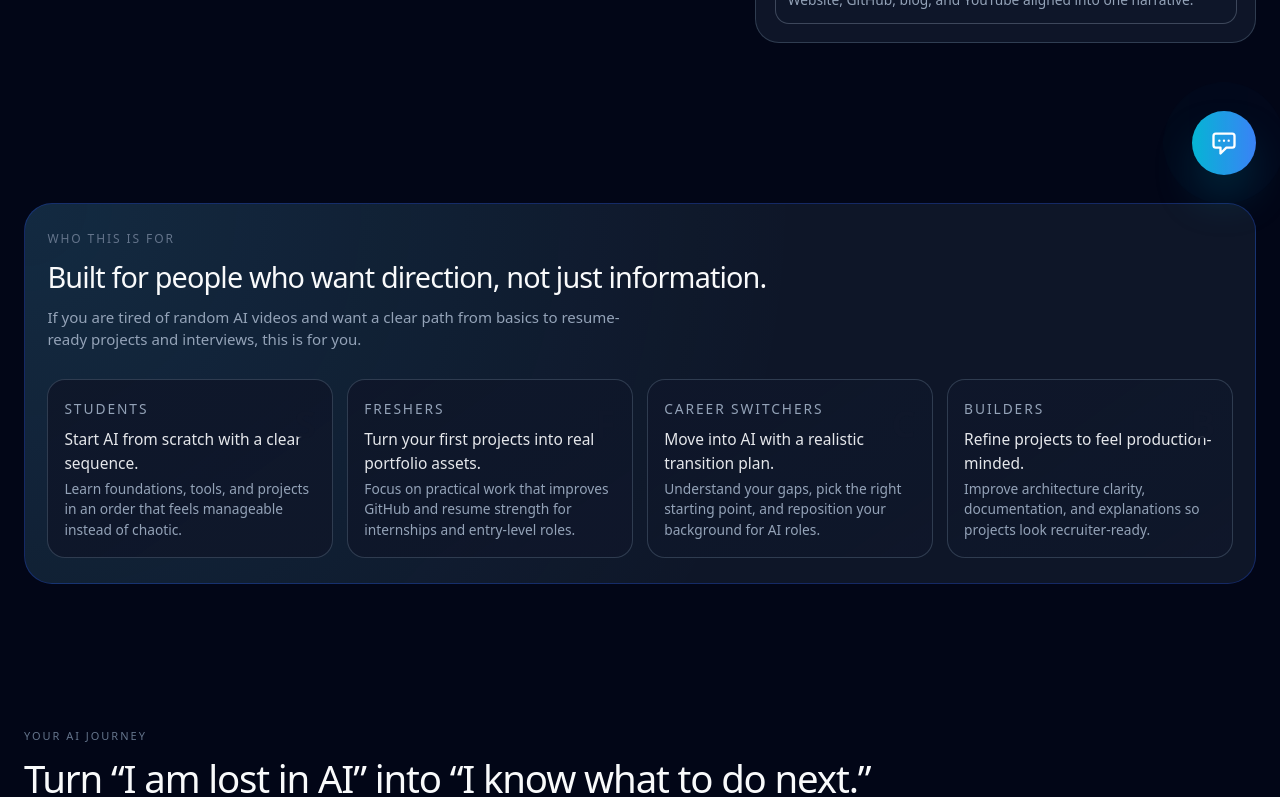
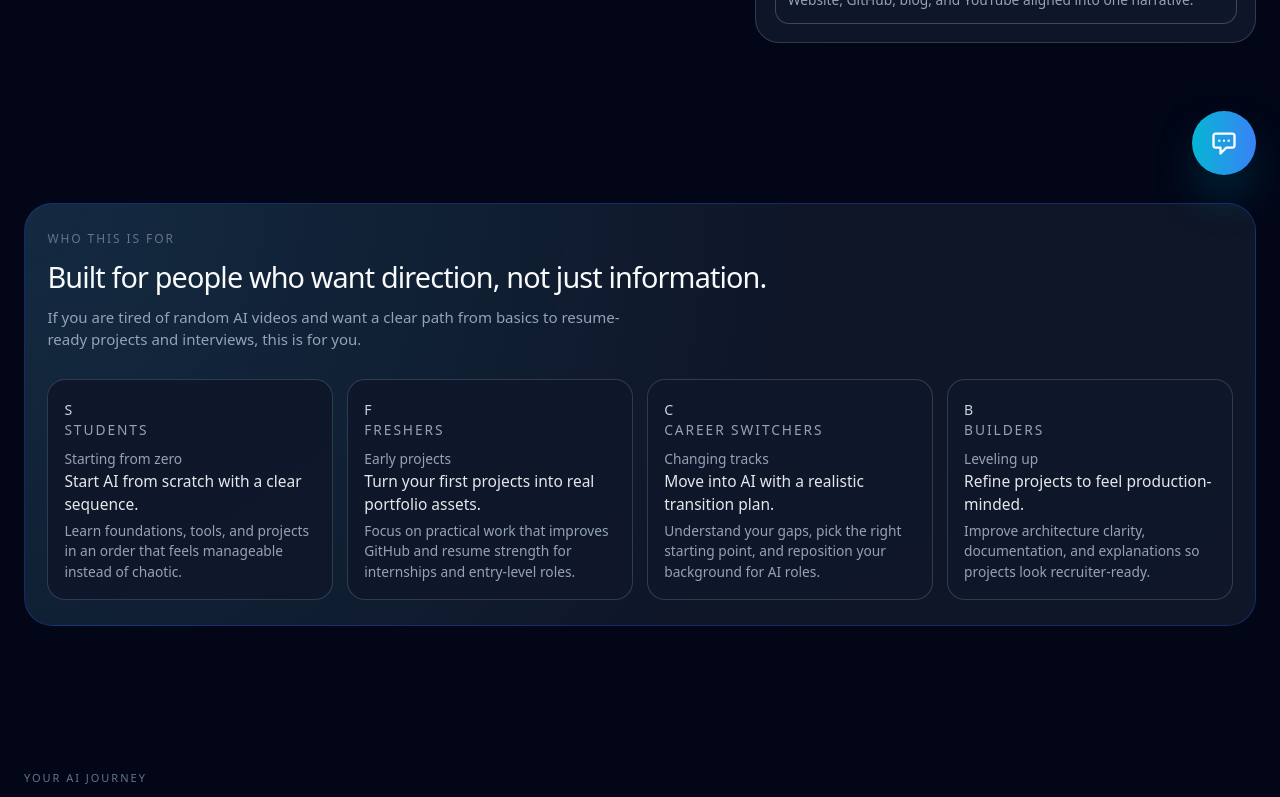
Before and after one commit to RzLetsCode/portfolio, a Next.js app: page / in a window 1280 px wide. Shown: the part 601-1398 px from the top of the page. Built offline with nearby package versions, Linux system fonts and the light colour scheme.

Commit message:
Update Audience.tsx

```diff
--- a/components/Audience.tsx
+++ b/components/Audience.tsx
@@ -4,21 +4,25 @@ import styles from './Audience.module.css';
 const audiences = [
   {
     label: 'Students',
+    tag: 'Starting from zero',
     title: 'Start AI from scratch with a clear sequence.',
     desc: 'Learn foundations, tools, and projects in an order that feels manageable instead of chaotic.',
   },
   {
     label: 'Freshers',
+    tag: 'Early projects',
     title: 'Turn your first projects into real portfolio assets.',
     desc: 'Focus on practical work that improves GitHub and resume strength for internships and entry-level roles.',
   },
   {
     label: 'Career switchers',
+    tag: 'Changing tracks',
     title: 'Move into AI with a realistic transition plan.',
     desc: 'Understand your gaps, pick the right starting point, and reposition your background for AI roles.',
   },
   {
     label: 'Builders',
+    tag: 'Leveling up',
     title: 'Refine projects to feel production-minded.',
     desc: 'Improve architecture clarity, documentation, and explanations so projects look recruiter-ready.',
   },
@@ -27,6 +31,8 @@ const audiences = [
 export default function Audience() {
   return (
     <section className={styles.section}>
+      <div className={styles.backGlow} aria-hidden="true" />
+
       <header className={styles.sectionHead}>
         <p className={styles.sectionEyebrow}>Who this is for</p>
         <h2 className={styles.sectionTitle}>
@@ -39,15 +45,25 @@ export default function Audience() {
       </header>
 
       <div className={styles.audienceGrid}>
-        {audiences.map((a) => (
+        {audiences.map((a, idx) => (
           <article
             key={a.label}
-            className={styles.audCard}
-            data-initial={a.label[0].toUpperCase()}
+            className={`${styles.audCard} ${
+              idx % 2 === 0 ? styles.audCardRaised : ''
+            }`}
           >
-            <p className={styles.audLabel}>{a.label}</p>
-            <h3>{a.title}</h3>
-            <p>{a.desc}</p>
+            <div className={styles.audTopRow}>
+              <div className={styles.audAvatar}>
+                <span>{a.label[0].toUpperCase()}</span>
+              </div>
+              <div>
+                <p className={styles.audLabel}>{a.label}</p>
+                <p className={styles.audTag}>{a.tag}</p>
+              </div>
+            </div>
+
+            <h3 className={styles.audTitle}>{a.title}</h3>
+            <p className={styles.audDesc}>{a.desc}</p>
           </article>
         ))}
       </div>
```
